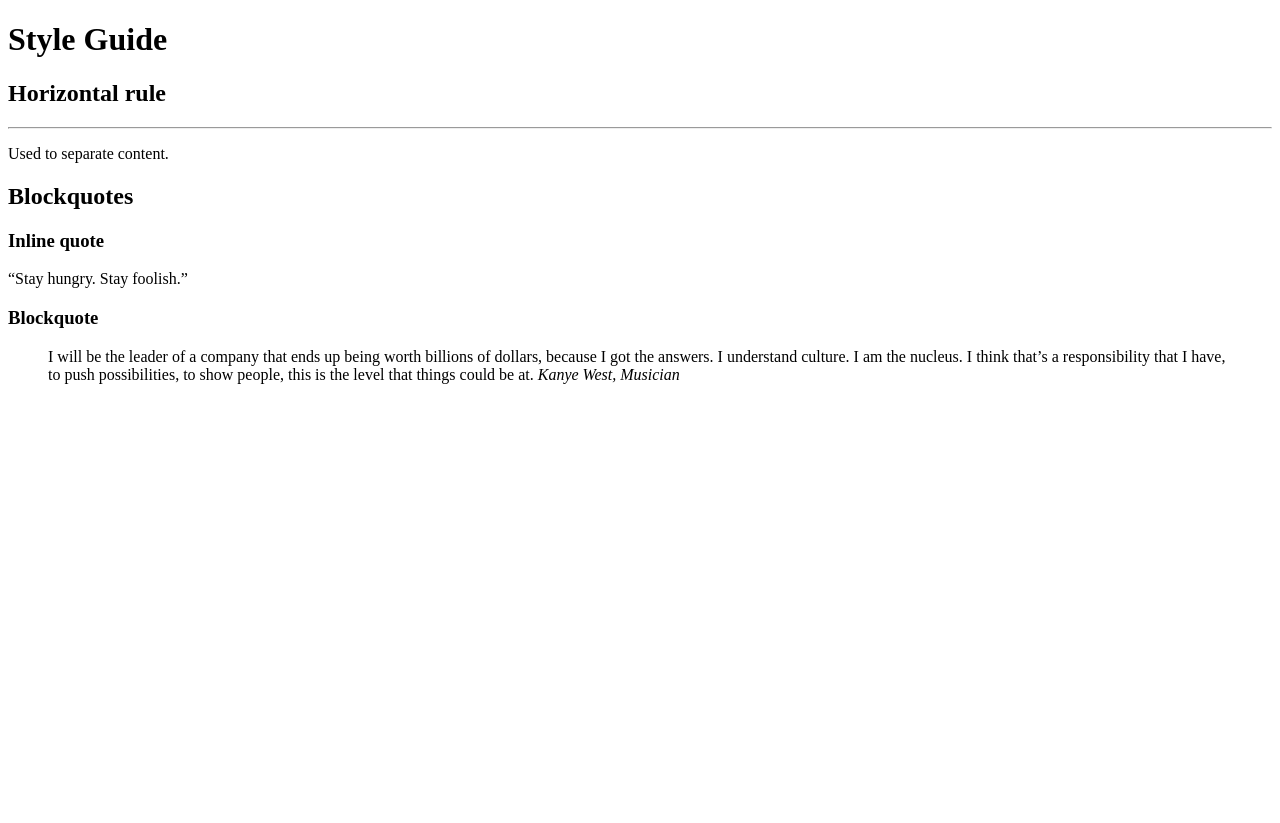
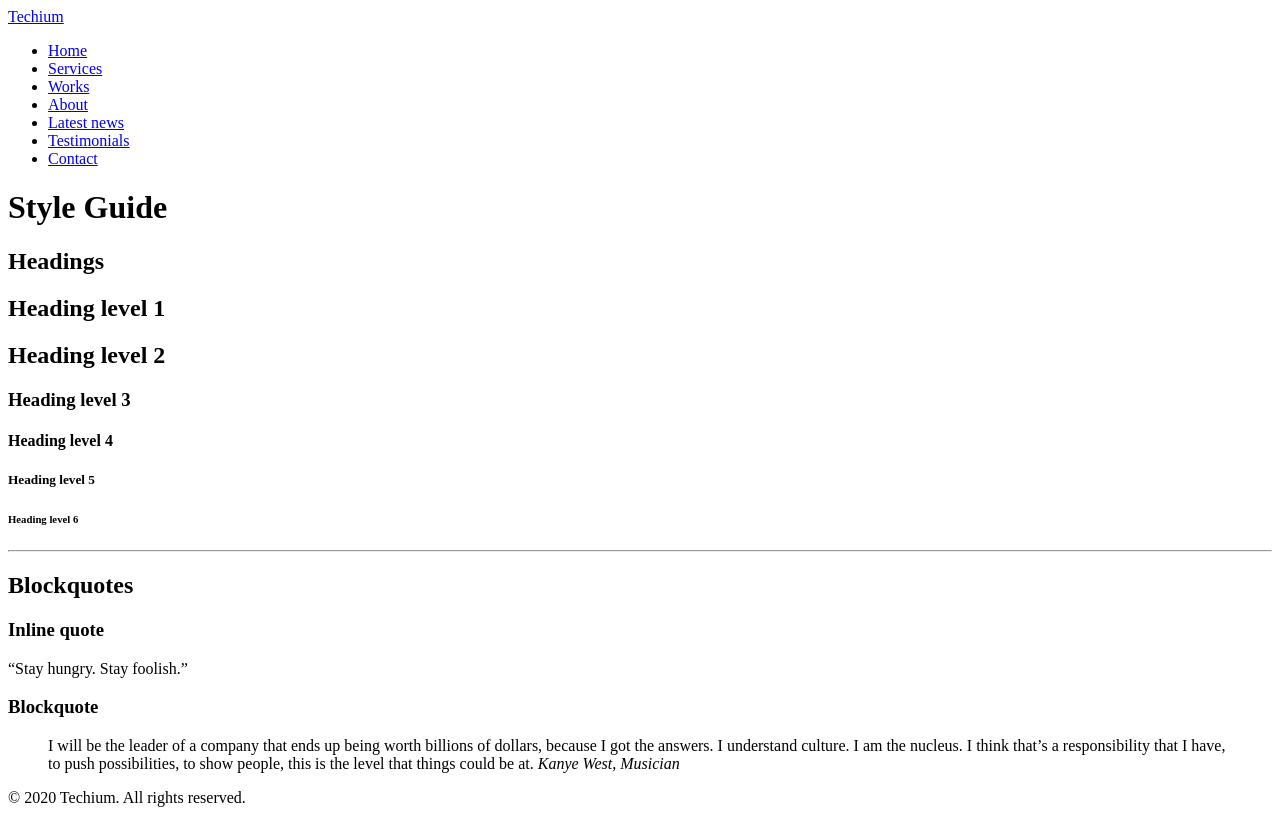
Before and after one commit to RipsySais/holbertonschool-web_front_end, a plain HTML site: page html_advanced/30-styleguide.html in a window 1280 px wide. Before the commit the page ends 800 px from the top, so only its background shows below. Drawn offline with Linux system fonts and the light colour scheme.

```diff
--- a/html_advanced/30-styleguide.html
+++ b/html_advanced/30-styleguide.html
@@ -1,39 +1,74 @@
 <!DOCTYPE html>
 <html lang="en" dir="ltr">
   <head>
-    <meta charset="utf-8" />
-    <title>Style Guide - Techium</title>
-    <meta name="viewport" content="width=device-width, initial-scale=1" />
+    <meta charset="utf-8">
+    <title>Styleguide - Techium</title>
+    <meta name="description" content="Techium is a digital agency">
+    <meta name="viewport" content="width=device-width, initial-scale=1.0, viewport-fit=cover">
+    <link rel="icon" type="image/x-icon" href="favicon.ico">
+    <link rel="icon" type="image/png" href="favicon.png">
   </head>
   <body>
+    <header>
+      <div>
+        <a href="/"><span>Techium</span></a>
+        <nav>
+          <ul>
+            <li><a href="/">Home</a></li>
+            <li><a href="services.html">Services</a></li>
+            <li><a href="works.html">Works</a></li>
+            <li><a href="about.html">About</a></li>
+            <li><a href="latest_news.html">Latest news</a></li>
+            <li><a href="testimonials.html">Testimonials</a></li>
+            <li><a href="contact.html">Contact</a></li>
+          </ul>
+        </nav>
+      </div>
+    </header>
+
     <main>
       <h1>Style Guide</h1>
 
-      <!-- Horizontal rule section -->
       <section>
-        <h2>Horizontal rule</h2>
-        <hr />
-        <p>Used to separate content.</p>
+        <header>
+          <h2>Headings</h2>
+        </header>
+        <h1>Heading level 1</h1>
+        <h2>Heading level 2</h2>
+        <h3>Heading level 3</h3>
+        <h4>Heading level 4</h4>
+        <h5>Heading level 5</h5>
+        <h6>Heading level 6</h6>
       </section>
 
-      <!-- Blockquotes -->
+      <hr>
+
       <!-- Blockquotes -->
       <section>
         <header>
           <h2>Blockquotes</h2>
         </header>
+
         <div>
           <h3>Inline quote</h3>
-          <q>Stay hungry. Stay foolish.</q>
+          <p><q>Stay hungry. Stay foolish.</q></p>
         </div>
+
         <div>
           <h3>Blockquote</h3>
           <blockquote>
-            I will be the leader of a company that ends up being worth billions of dollars, because I got the answers. I understand culture. I am the nucleus. I think that’s a responsibility that I have, to push possibilities, to show people, this is the level that things could be at.
+            I will be the leader of a company that ends up being worth billions of dollars,
+            because I got the answers. I understand culture. I am the nucleus. I think that’s
+            a responsibility that I have, to push possibilities, to show people, this is the
+            level that things could be at.
             <cite>Kanye West, Musician</cite>
           </blockquote>
         </div>
       </section>
     </main>
+
+    <footer>
+      <p>© 2020 Techium. All rights reserved.</p>
+    </footer>
   </body>
 </html>
```
